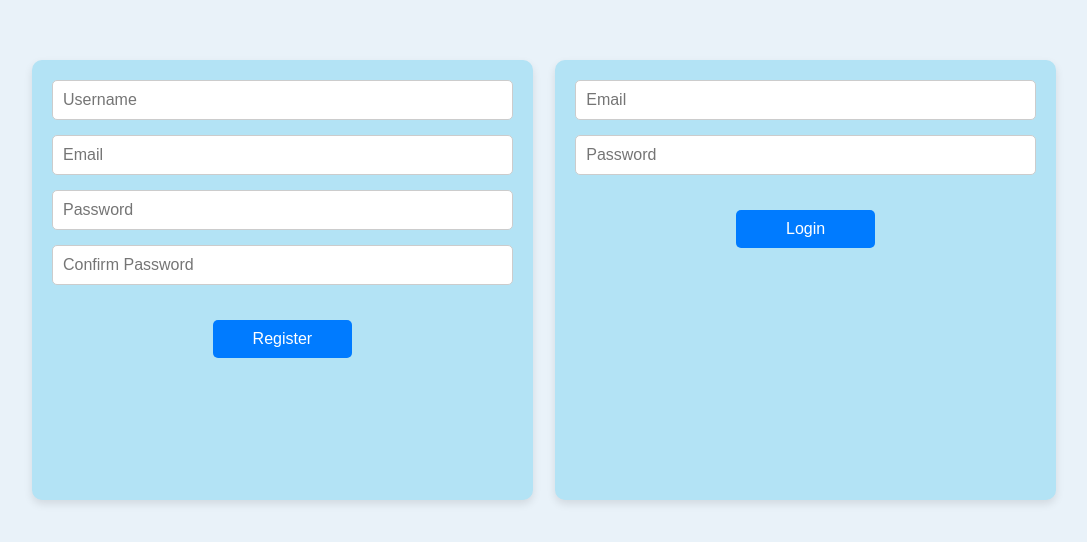
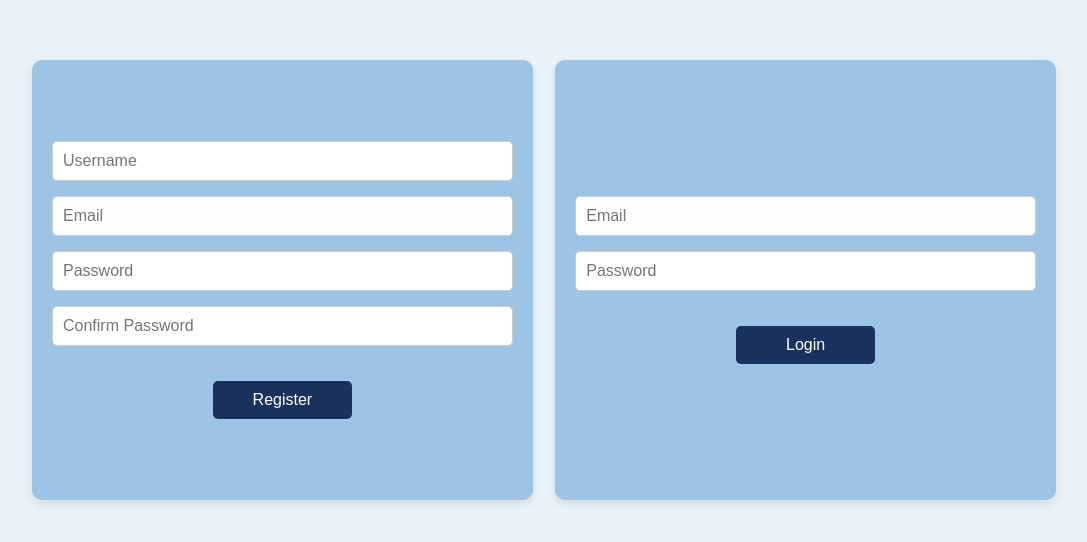
Before and after one commit to RodrigoPestana35/To-Do-Website, a website: page public/registerAndLogin.html in a window 1280 px wide. Shown: the part 120-662 px from the top of the page, without its empty margins (96-1183 px from the left). Drawn offline with Linux system fonts and the light colour scheme.

Commit message:
Refactor registration and login forms styling

```diff
--- a/public/StyleAut.css
+++ b/public/StyleAut.css
@@ -16,8 +16,11 @@ body{
 }
 
 #registerDiv, #loginDiv {
+    display: flex;
+    flex-direction: column;
+    justify-content: center;
     width: 45%;
-    background-color: #b3e3f5;
+    background-color: #9cc4e4;
     padding: 20px;
     border-radius: 10px;
     box-shadow: 0 4px 8px rgba(0, 0, 0, 0.1);
@@ -41,7 +44,7 @@ input {
 button {
     width: 30%;
     padding: 10px;
-    background-color: #007bff;
+    background-color: #1b325f;
     color: white;
     border: none;
     border-radius: 5px;
@@ -50,7 +53,7 @@ button {
 }
 
 button:hover {
-    background-color: #0056b3;
+    background-color: #132a5a;
 }
 
 #registerDiv input, #loginDiv input {
```
